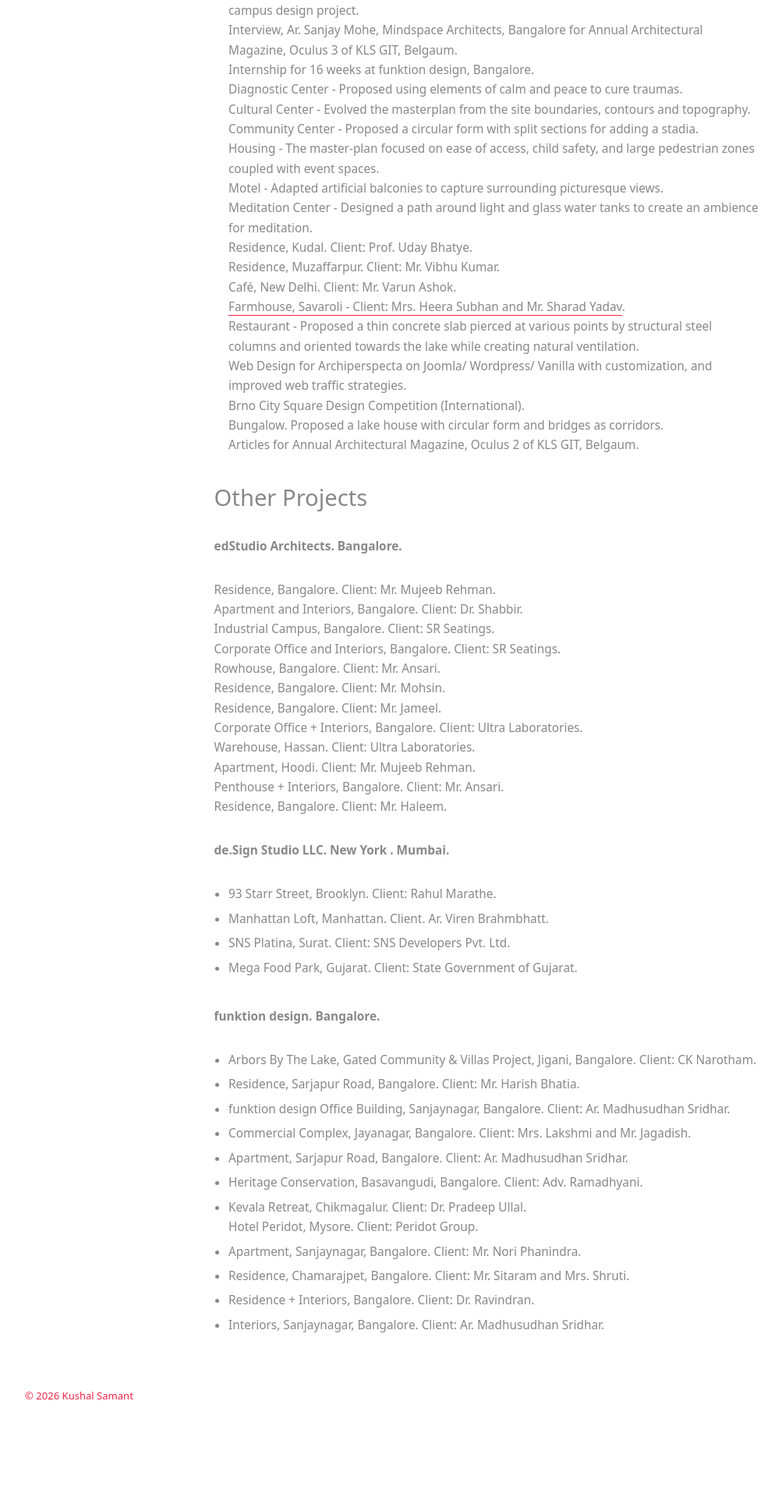
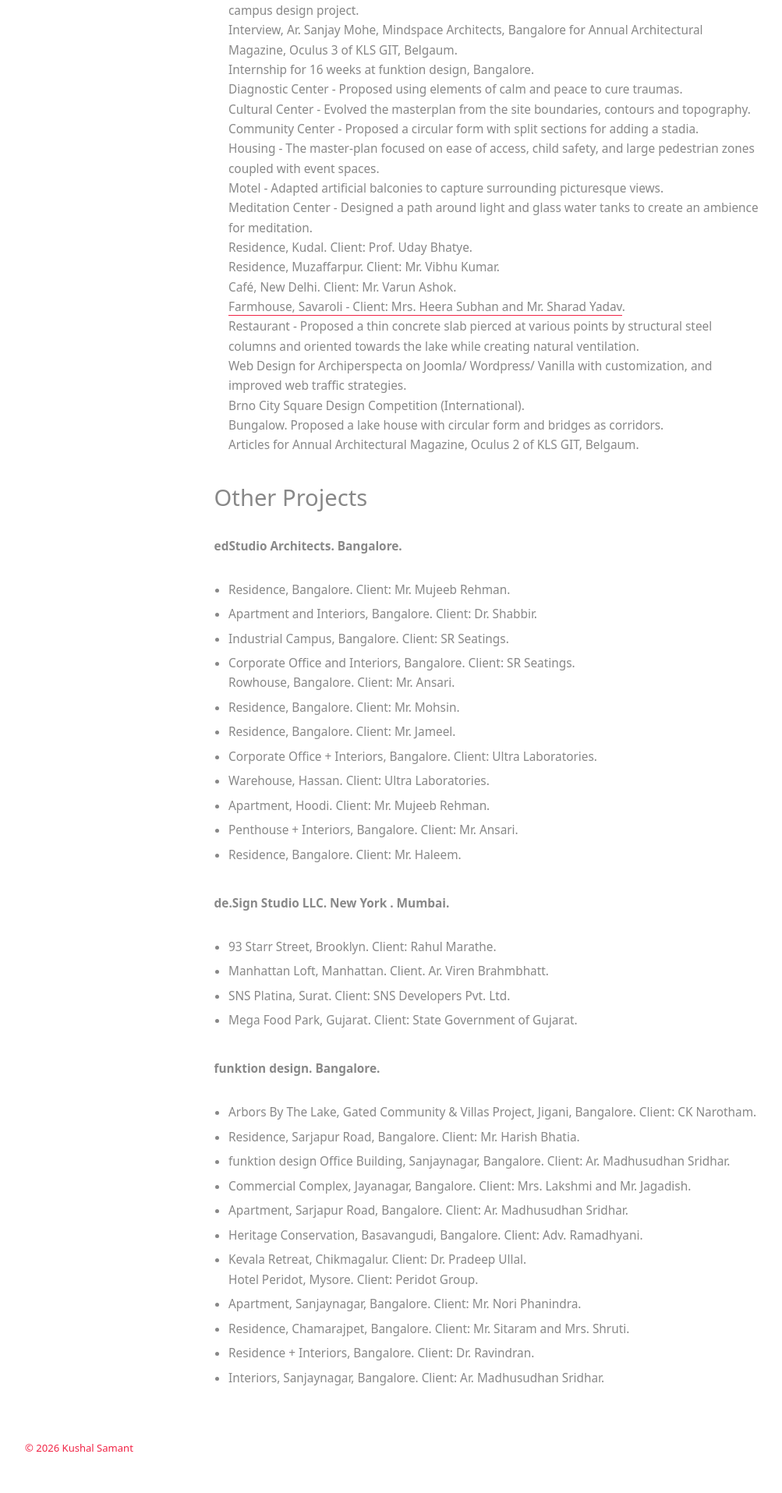
Before and after one commit to kushalsamant/kushalsamant.github.io, a Jekyll site: the page built from projects.md, in a window 1280 px wide. Shown: the part 3622-5537 px from the top of the page at 78% size, without its empty margins (14-1017 px from the left). Built offline with Jekyll 4.4.1, drawn with Linux system fonts in a browser that asks for light colours; our own code applies the rules of GitHub Pages for plain Markdown files; before the commit the page ends 5469 px from its top, so only the background shows below that.

```diff
--- a/projects.md
+++ b/projects.md
@@ -128,18 +128,18 @@ Articles for Annual Architectural Magazine, Oculus 2 of KLS GIT, Belgaum. <br>
 <h2>Other Projects</h2>
 
 <p><strong>edStudio Architects. Bangalore.</strong></p>
-Residence, Bangalore. Client: Mr. Mujeeb Rehman. <br>
-Apartment and Interiors, Bangalore. Client: Dr. Shabbir. <br>
-Industrial Campus, Bangalore. Client: SR Seatings. <br>
-Corporate Office and Interiors, Bangalore. Client: SR Seatings. <br>
+- Residence, Bangalore. Client: Mr. Mujeeb Rehman. <br>
+- Apartment and Interiors, Bangalore. Client: Dr. Shabbir. <br>
+- Industrial Campus, Bangalore. Client: SR Seatings. <br>
+- Corporate Office and Interiors, Bangalore. Client: SR Seatings. <br>
 Rowhouse, Bangalore. Client: Mr. Ansari. <br>
-Residence, Bangalore. Client: Mr. Mohsin. <br>
-Residence, Bangalore. Client: Mr. Jameel. <br>
-Corporate Office + Interiors, Bangalore. Client: Ultra Laboratories. <br>
-Warehouse, Hassan. Client: Ultra Laboratories. <br>
-Apartment, Hoodi. Client: Mr. Mujeeb Rehman. <br>
-Penthouse + Interiors, Bangalore. Client: Mr. Ansari. <br>
-Residence, Bangalore. Client: Mr. Haleem. <br>
+- Residence, Bangalore. Client: Mr. Mohsin. <br>
+- Residence, Bangalore. Client: Mr. Jameel. <br>
+- Corporate Office + Interiors, Bangalore. Client: Ultra Laboratories. <br>
+- Warehouse, Hassan. Client: Ultra Laboratories. <br>
+- Apartment, Hoodi. Client: Mr. Mujeeb Rehman. <br>
+- Penthouse + Interiors, Bangalore. Client: Mr. Ansari. <br>
+- Residence, Bangalore. Client: Mr. Haleem. <br>
 
 <p><strong>de.Sign Studio LLC. New York . Mumbai.</strong></p>
 - 93 Starr Street, Brooklyn. Client: Rahul Marathe. <br>
```
